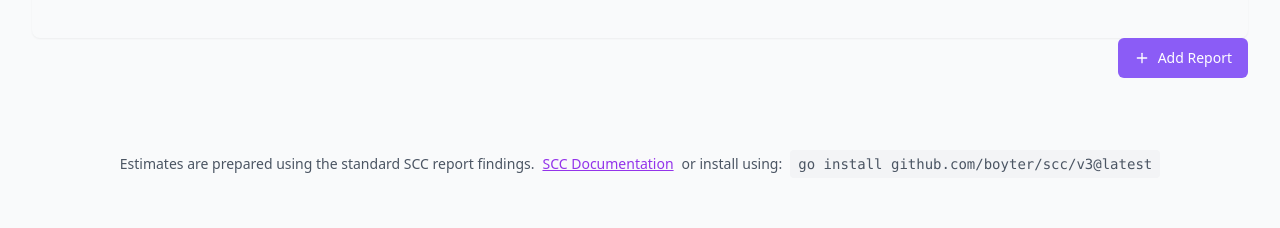
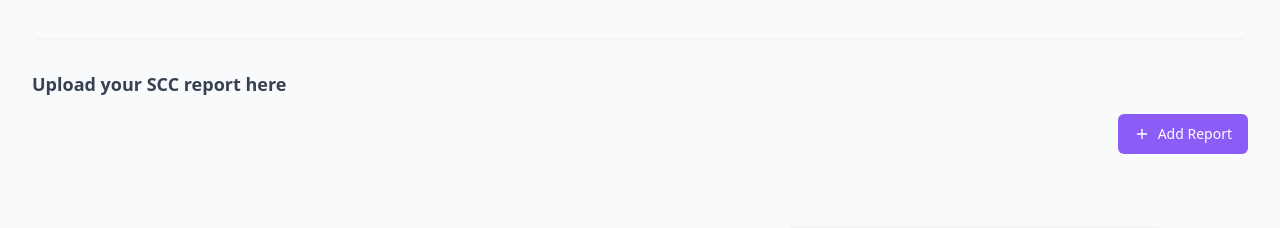
Before and after one commit to bar181/scc-report-evaluation, a React (Vite) app: page / in a window 1280 px wide. Shown: the part 528-756 px from the top of the page. Built offline with nearby package versions, Linux system fonts and the light colour scheme.

Commit message:
Add label for report upload
Added a label "Upload your SCC report here" before the "Add Report" section to improve user experience and provide clearer instructions for uploading SCC reports.
[skip gpt_engineer]

```diff
--- a/src/components/ReportsSection.tsx
+++ b/src/components/ReportsSection.tsx
@@ -66,6 +66,8 @@ const ReportsSection = ({ hourlyRate }: ReportsSectionProps) => {
   return (
     <>
       <PerformanceMetricsDisplay reports={reports} hourlyRate={hourlyRate} />
+      <div className="mt-8">
+        <h2 className="text-lg font-semibold mb-4 text-gray-700">Upload your SCC report here</h2>
         <ReportsTable
           reports={reports}
           onEdit={handleEdit}
@@ -73,6 +75,7 @@ const ReportsSection = ({ hourlyRate }: ReportsSectionProps) => {
           hourlyRate={hourlyRate}
           onAddNew={() => setIsModalOpen(true)}
         />
+      </div>
       <ReportModal
         open={isModalOpen}
         onOpenChange={handleModalClose}
```
Lines whose indentation alone changed are shown as unchanged.
